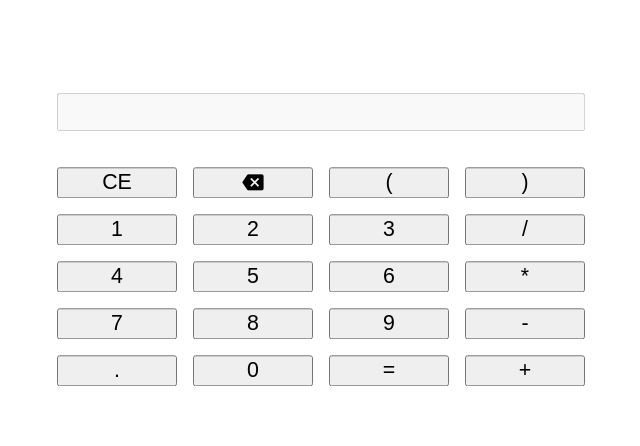
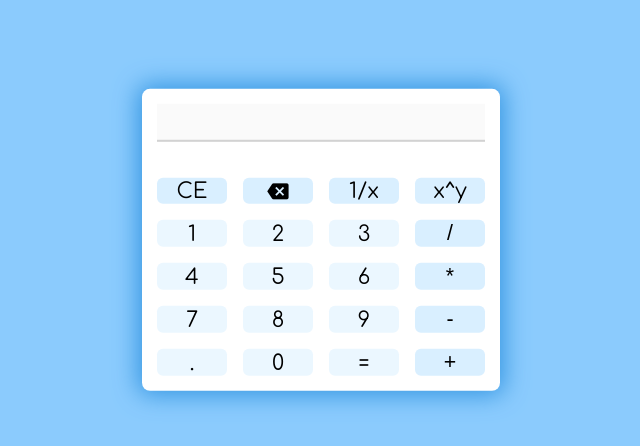
Before and after one commit to thewhitehaven04/Project_Calculator, a website with bundled scripts: page index.html in a window 1280 px wide. Shown: the whole page, without its empty margins (319-959 px from the left). Built offline with nearby package versions, Linux system fonts and the light colour scheme.

Commit message:
almost finished up the design

```diff
--- a/css/style.css
+++ b/css/style.css
@@ -1,3 +1,10 @@
+@import url("https://fonts.googleapis.com/css?family=Comfortaa");
+
+:root {
+  background-color: rgba(63, 169, 252, 0.6);
+  font-family: "Comfortaa";
+}
+
 html {
   box-sizing: border-box;
 }
@@ -25,6 +32,11 @@ html {
     "dig dig dig ops"
     "dig dig dig ops";
   gap: 16px;
+
+  background-color: white;
+  box-shadow: 0px 0px 25px 4px rgb(52, 150, 226);
+  border-radius: 8px;
+  padding: 15px;
 }
 
 .generic-controls {
@@ -37,15 +49,20 @@ html {
 }
 
 .generic-controls__button {
+  font-family: inherit;
   font-size: 16pt;
-  width: 120px;
+  width: 70px;
+
+  border: unset;
+  border-radius: 6px;
+  background-color: rgb(217, 239, 255);
 }
 
 .generic-controls__button_backspace {
   font-family: "Material Icons";
 }
 
-.parentheses {
+.advanced-operations {
   grid-area: par;
   display: grid;
   grid-template-columns: 1fr 1fr;
@@ -53,9 +70,14 @@ html {
   gap: inherit;
 }
 
-.parentheses__button {
+.advanced-operations__operation {
+  font-family: inherit;
   font-size: 16pt;
-  width: 120px;
+  width: 70px;
+
+  border: unset;
+  border-radius: 6px;
+  background-color: rgb(217, 239, 255);
 }
 
 .screen-panel {
@@ -68,6 +90,8 @@ html {
   font-size: 16pt;
   width: 100%;
   height: 1.8em;
+  border-width: 0px 0px 2px 0px;
+  font-family: inherit;
 }
 
 .math-controls {
@@ -80,7 +104,11 @@ html {
 }
 
 .math-controls__button {
+  border: unset;
+  border-radius: 6px;
+  background-color: rgb(235, 247, 255);
   font-size: 16pt;
+  font-family: inherit;
 }
 
 .operators {
@@ -88,11 +116,21 @@ html {
   display: flex;
   flex-flow: column nowrap;
   gap: inherit;
-  width: 120px;
+  width: 70px;
 }
 
 .operators__button {
+  border: unset;
+  background-color: rgb(217, 239, 255);
+  border-radius: 6px;
   font-size: 16pt;
+}
+
+.math-controls__button:hover,
+.operators__button:hover,
+.advanced-operations__operation:hover,
+.generic-controls__button:hover {
+  border: 1px solid rgb(52, 150, 226);
 }
 
 .error-message-pane {
--- a/index.html
+++ b/index.html
@@ -19,7 +19,10 @@
           <input class="screen-panel__input" type="text" disabled value="" />
         </div>
         <div class="generic-controls">
-          <button class="generic-controls__button generic-controls__button" id="CE">
+          <button
+            class="generic-controls__button generic-controls__button"
+            id="CE"
+          >
             CE
           </button>
           <button
@@ -28,9 +31,23 @@
             <span class="material-icons-outlined"> backspace </span>
           </button>
         </div>
-        <div class="parentheses">
-          <button class="parentheses__button">(</button>
-          <button class="parentheses__button">)</button>
+        <div class="advanced-operations">
+          <button
+            class="
+              advanced-operations__operation
+              advanced-operations__operation_inverse
+            "
+          >
+            1/x
+          </button>
+          <button
+            class="
+              advanced-operations__operation
+              advanced-operations__operation_power
+            "
+          >
+            x^y
+          </button>
         </div>
         <div class="math-controls">
           <button
@@ -121,9 +138,7 @@
           </button>
         </div>
       </div>
-      <div class="error-message-pane">
-
-      </div>
+      <div class="error-message-pane"></div>
     </main>
   </body>
 </html>
```
